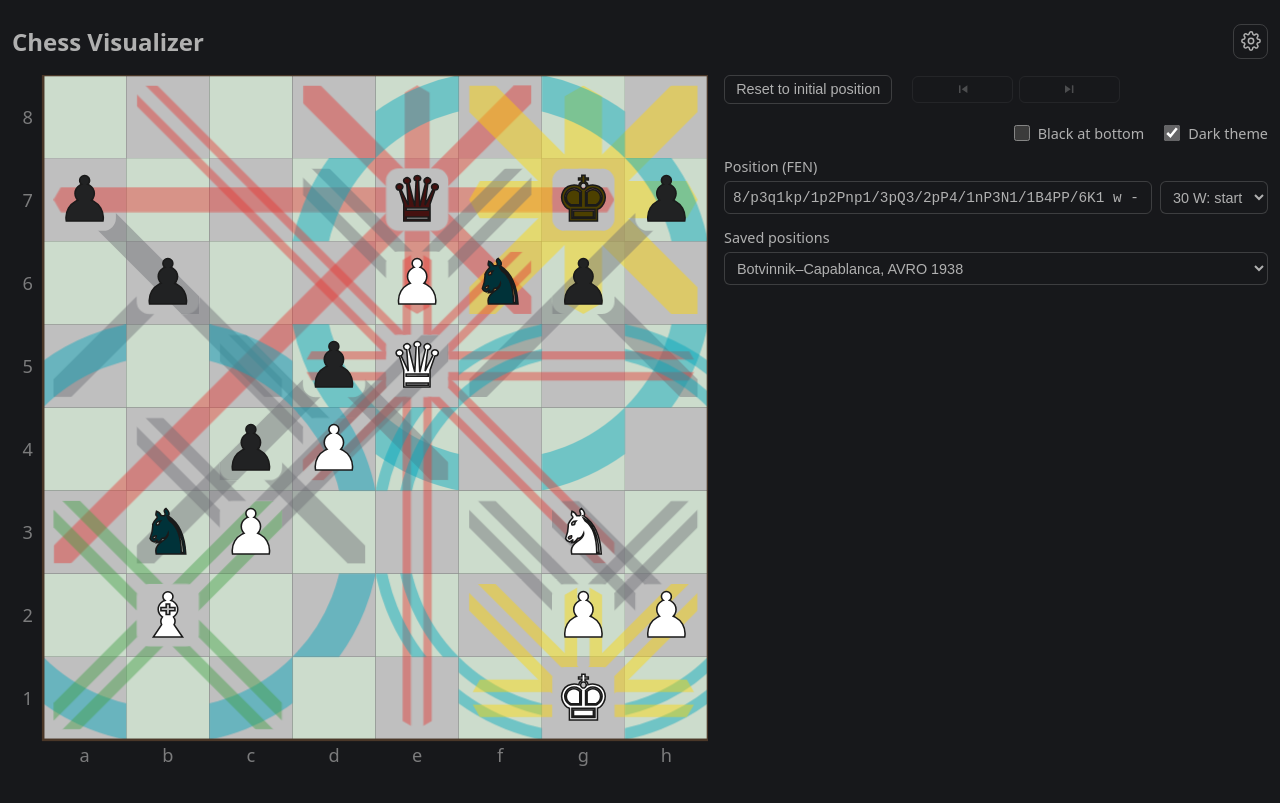
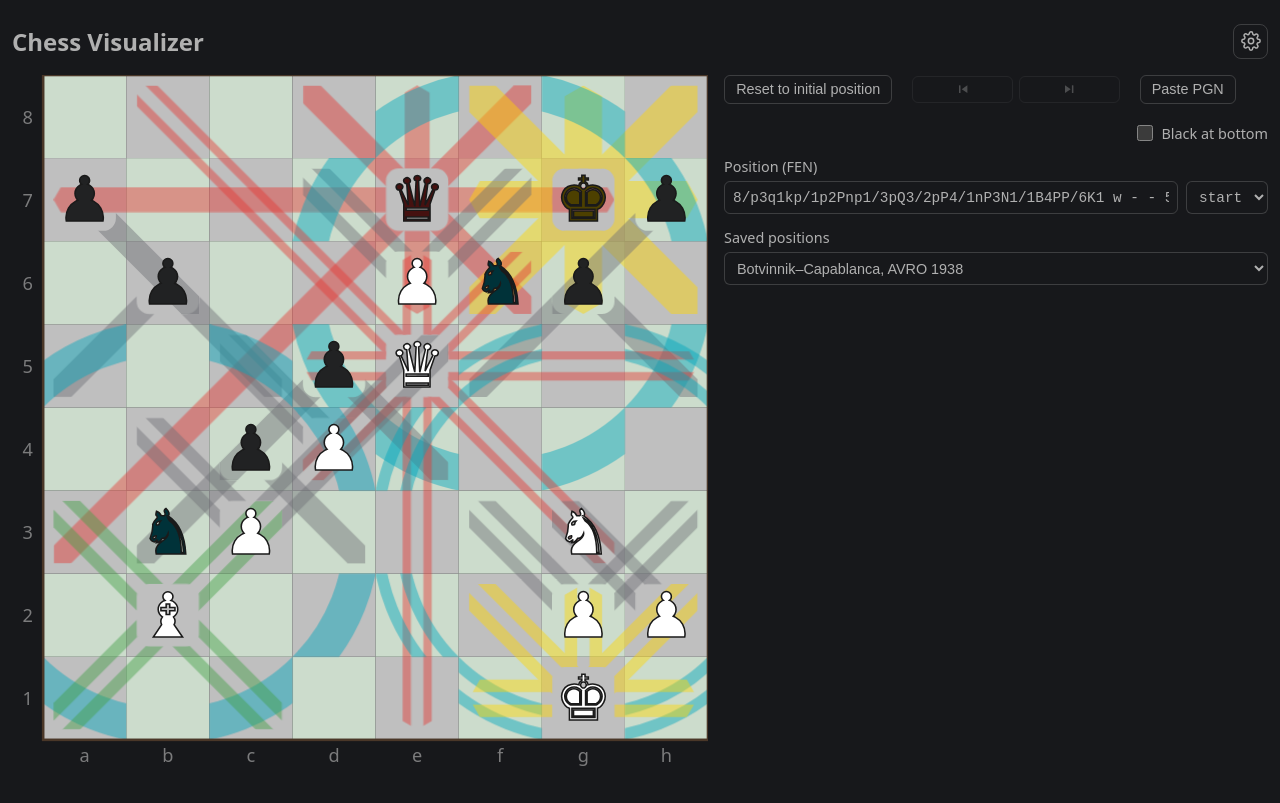
Before and after one commit to ivan-veselovsky/chess-visualizer, a React (Vite) app: page / in a window 1280 px wide. Built offline with nearby package versions, Linux system fonts and the light colour scheme.

Commit message:
PGN import to history stack

```diff
--- a/src/app/App.tsx
+++ b/src/app/App.tsx
@@ -6,6 +6,7 @@ import {
   currentPosition,
   goNext,
   goToPosition,
+  historyFromLine,
   indexOfPosition,
   goPrevious,
   pushPosition,
@@ -13,6 +14,7 @@ import {
   type PositionHistory,
 } from "../chess/history";
 import { applyMove } from "../chess/moves";
+import { parsePgn } from "../chess/pgn";
 import { STARTUP_POSITION } from "../chess/famousPositions";
 import { DEFAULT_FEN, parseFen } from "../chess/position";
 import Board from "../visualization/Board";
@@ -21,6 +23,7 @@ import FenField from "./FenField";
 import GearIcon from "./GearIcon";
 import StepIcon from "./StepIcon";
 import OptionsPanel from "./OptionsPanel";
+import PgnDialog from "./PgnDialog";
 import ToggleField from "./ToggleField";
 import type { Options } from "./options";
 import { DEFAULT_OPTIONS } from "./presets";
@@ -32,6 +35,23 @@ export default function App() {
   const [history, setHistory] = useState<PositionHistory>(() =>
     startHistory(STARTUP_POSITION.fen)
   );
+  const [pgnOpen, setPgnOpen] = useState(false);
+
+  /**
+   * Replaces the history with a whole game, positioned at its start so it can
+   * be stepped through from the beginning. Returns why the text was rejected,
+   * for the dialog to show without closing.
+   */
+  function loadPgn(pgn: string): string | null {
+    const { entries, error } = parsePgn(pgn);
+    if (entries === null) {
+      return error;
+    }
+    const loaded = historyFromLine(entries);
+    setHistory(loaded);
+    setFen(currentPosition(loaded));
+    return null;
+  }
 
   /**
    * A position arrived at by playing: recorded after the current one, with
@@ -106,7 +126,7 @@ export default function App() {
     }
     const next = applyMove(shown, from, to);
     if (next !== null) {
-      playPosition(next.fen, next.label);
+      playPosition(next.fen, next.san);
     }
   }
 
@@ -172,6 +192,14 @@ export default function App() {
             >
               <StepIcon direction="next" />
             </button>
+            <button
+              type="button"
+              className="reset-button"
+              title="Paste a game in PGN"
+              onClick={() => setPgnOpen(true)}
+            >
+              Paste PGN
+            </button>
             <ToggleField
               id="flip-board"
               label="Black at bottom"
@@ -181,14 +209,6 @@ export default function App() {
                   ...options,
                   orientation: flipped ? "black" : "white",
                 })
-              }
-            />
-            <ToggleField
-              id="dark-theme"
-              label="Dark theme"
-              checked={options.theme === "dark"}
-              onChange={(dark) =>
-                setOptions({ ...options, theme: dark ? "dark" : "light" })
               }
             />
           </div>
@@ -218,6 +238,11 @@ export default function App() {
         </div>
       </div>
 
+      <PgnDialog
+        open={pgnOpen}
+        onSubmit={loadPgn}
+        onClose={() => setPgnOpen(false)}
+      />
     </main>
   );
 }
--- a/src/app/OptionsPanel.tsx
+++ b/src/app/OptionsPanel.tsx
@@ -68,6 +68,17 @@ export default function OptionsPanel({
 
   return (
     <aside className="options-panel" aria-label="Options">
+      <section className="options-group">
+        <ToggleField
+          id="dark-theme"
+          label="Dark theme"
+          checked={options.theme === "dark"}
+          onChange={(dark) =>
+            onChange({ ...options, theme: dark ? "dark" : "light" })
+          }
+        />
+      </section>
+
       <section className="options-group">
         <ColorField
           id="light-square"
--- /dev/null
+++ b/src/app/PgnDialog.tsx
@@ -0,0 +1,74 @@
+import { useEffect, useRef, useState } from "react";
+
+interface PgnDialogProps {
+  open: boolean;
+  /** Loads the text; returns why it was rejected, or null on success. */
+  onSubmit: (pgn: string) => string | null;
+  onClose: () => void;
+}
+
+/**
+ * A place to paste a game into.
+ *
+ * A native <dialog> rather than a hand-built overlay: it takes focus, closes on
+ * Escape, and dims what is behind it without any of that needing writing. The
+ * text is held here and thrown away on close, so what is on the board is the
+ * only record of what was loaded.
+ */
+export default function PgnDialog({ open, onSubmit, onClose }: PgnDialogProps) {
+  const dialog = useRef<HTMLDialogElement>(null);
+  const [text, setText] = useState("");
+  const [error, setError] = useState<string | null>(null);
+
+  useEffect(() => {
+    const element = dialog.current;
+    if (element === null) {
+      return;
+    }
+    if (open && !element.open) {
+      setText("");
+      setError(null);
+      element.showModal();
+    } else if (!open && element.open) {
+      element.close();
+    }
+  }, [open]);
+
+  function load() {
+    const rejected = onSubmit(text);
+    setError(rejected);
+    if (rejected === null) {
+      onClose();
+    }
+  }
+
+  return (
+    // onClose also fires for Escape and the backdrop, keeping the flag in step.
+    <dialog ref={dialog} className="pgn-dialog" onClose={onClose}>
+      <label htmlFor="pgn-text">Paste a game in PGN</label>
+      <textarea
+        id="pgn-text"
+        className="pgn-text"
+        rows={12}
+        value={text}
+        spellCheck={false}
+        autoFocus
+        placeholder={'[Event "..."]\n\n1. e4 e5 2. Nf3 Nc6 ...'}
+        onChange={(event) => setText(event.target.value)}
+      />
+      {error !== null && (
+        <p className="pgn-error" role="alert">
+          {error}
+        </p>
+      )}
+      <div className="pgn-dialog-actions">
+        <button type="button" className="reset-button" onClick={onClose}>
+          Cancel
+        </button>
+        <button type="button" className="reset-button" onClick={load}>
+          Load
+        </button>
+      </div>
+    </dialog>
+  );
+}
--- a/src/chess/history.ts
+++ b/src/chess/history.ts
@@ -10,7 +10,7 @@
 /** A position, and the move that produced it — nothing, at the head of a line. */
 export interface HistoryEntry {
   fen: string;
-  /** Piece letter and destination, e.g. "Qd3"; null for a position set outright. */
+  /** The move in SAN, e.g. "Qxd6"; null for a position set outright. */
   move: string | null;
 }
 
@@ -24,6 +24,14 @@ export interface PositionHistory {
 /** A history holding one position, which is where every line starts. */
 export function startHistory(fen: string): PositionHistory {
   return { entries: [{ fen, move: null }], current: 0 };
+}
+
+/**
+ * A history holding a whole line, positioned at its earliest entry — where a
+ * game is read from, rather than where it ended up.
+ */
+export function historyFromLine(entries: HistoryEntry[]): PositionHistory {
+  return { entries, current: entries.length - 1 };
 }
 
 export function currentPosition(history: PositionHistory): string {
@@ -90,26 +98,36 @@ export function goToPosition(
 }
 
 /**
- * How an entry reads in the list: the move that produced it, numbered and
- * lettered for the side that played it — "3 W: Qd3", "5 B: Pb5".
+ * How an entry reads in the list, as a game score is written: White's move
+ * carries the move number, Black's is indented under it so the two columns
+ * line up down the list.
  *
  * The mover is the side *not* to move in the position that followed, and when
  * that is Black the full-move counter has already advanced past them, so it is
  * read back by one.
  */
 export function describeEntry(entry: HistoryEntry): string {
+  if (entry.move === null) {
+    return "start";
+  }
+
   const fields = entry.fen.trim().split(/\s+/);
-  const toMove = fields[1] === "b" ? "b" : "w";
+  const playedByWhite = fields[1] === "b";
   const fullmove = Number(fields[5]);
 
   if (!Number.isFinite(fullmove)) {
-    return entry.fen.trim().slice(0, 24) || "(empty)";
-  }
-  if (entry.move === null) {
-    return `${fullmove} ${toMove === "b" ? "B" : "W"}: start`;
+    return entry.move;
   }
 
-  const playedByWhite = toMove === "b";
   const number = playedByWhite ? fullmove : fullmove - 1;
-  return `${number} ${playedByWhite ? "W" : "B"}: ${entry.move}`;
+  // No padding before the number: Black is indented by the width of its own
+  // White prefix, which is what puts the pair in one column.
+  //
+  // Every space here is non-breaking, the one after the number included. An
+  // ordinary space is collapsible, so a platform free to trim it would pull
+  // White's move a column left of the indent that was measured against it.
+  const prefix = `${number}.\u00a0`;
+  return playedByWhite
+    ? `${prefix}${entry.move}`
+    : `${"\u00a0".repeat(prefix.length)}${entry.move}`;
 }
--- a/src/chess/moves.ts
+++ b/src/chess/moves.ts
@@ -14,8 +14,12 @@ export function legalTargets(position: Chess, square: Square): Square[] {
 export interface PlayedMove {
   /** The position that follows. */
   fen: string;
-  /** Piece letter and destination, e.g. "Qd3", "Pa8=Q" — what the list shows. */
-  label: string;
+  /**
+   * The move in standard algebraic notation, as PGN writes it — "Qxd6",
+   * "Nxd6+", "O-O", "e8=Q#". Taken from chess.js, which works out the
+   * captures, checks, promotions and disambiguation.
+   */
+  san: string;
 }
 
 /**
@@ -47,10 +51,5 @@ export function applyMove(
     to,
     ...(candidates[0].promotion === undefined ? {} : { promotion: "q" }),
   });
-  const promotion =
-    played.promotion === undefined ? "" : `=${played.promotion.toUpperCase()}`;
-  return {
-    fen: next.fen(),
-    label: `${played.piece.toUpperCase()}${played.to}${promotion}`,
-  };
+  return { fen: next.fen(), san: played.san };
 }
--- /dev/null
+++ b/src/chess/pgn.ts
@@ -0,0 +1,46 @@
+import { Chess } from "chess.js";
+import type { HistoryEntry } from "./history";
+
+export interface PgnImport {
+  /** The whole line, newest first, ready to become a history. Null on failure. */
+  entries: HistoryEntry[] | null;
+  error: string | null;
+}
+
+/**
+ * Reads a game and returns every position it passes through.
+ *
+ * chess.js parses the moves; replaying them is what turns a move list into the
+ * positions the board works in. The line starts wherever the game does — a PGN
+ * carrying a FEN header begins there rather than at the initial position.
+ *
+ * Entries come back newest first, matching how a history is ordered.
+ */
+export function parsePgn(text: string): PgnImport {
+  if (text.trim() === "") {
+    return { entries: null, error: "That file is empty." };
+  }
+
+  const game = new Chess();
+  try {
+    game.loadPgn(text);
+  } catch (cause) {
+    return {
+      entries: null,
+      error: cause instanceof Error ? cause.message : "Could not read that PGN.",
+    };
+  }
+
+  const moves = game.history({ verbose: true });
+  if (moves.length === 0) {
+    return { entries: null, error: "That PGN holds no moves." };
+  }
+
+  // `before` on the first move is where the game started, headers included.
+  const line: HistoryEntry[] = [{ fen: moves[0].before, move: null }];
+  for (const move of moves) {
+    line.push({ fen: move.after, move: move.san });
+  }
+
+  return { entries: line.reverse(), error: null };
+}
--- a/src/styles.css
+++ b/src/styles.css
@@ -288,6 +288,8 @@ body {
   flex: 0 0 auto;
   max-width: 12rem;
   padding: 0.4rem 0.5rem;
+  /* Fixed pitch, so the indent under a move number lines the columns up. */
+  font-family: ui-monospace, monospace;
   font-size: 0.9rem;
   color: var(--app-fg);
   background: var(--app-bg);
@@ -295,13 +297,65 @@ body {
   border-radius: 6px;
 }
 
+/* The popup list is drawn by the platform and does not reliably inherit the
+   control's font, so the options state it themselves. */
 .history-select option {
+  font-family: ui-monospace, monospace;
   color: var(--app-fg);
   background: var(--app-bg);
 }
 
 .fen-input-invalid {
   border-color: var(--invalid);
+  color: var(--invalid);
+}
+
+/*
+  A native <dialog> inherits none of the page's colours, so it states them; the
+  backdrop is its own pseudo-element and has to be dimmed separately.
+*/
+.pgn-dialog {
+  width: min(46rem, 90vw);
+  padding: 1rem;
+  color: var(--app-fg);
+  background: var(--app-bg);
+  border: 1px solid var(--panel-border);
+  border-radius: 10px;
+}
+
+.pgn-dialog::backdrop {
+  background: rgb(0 0 0 / 45%);
+}
+
+.pgn-dialog > label {
+  display: block;
+  margin-bottom: 0.3rem;
+  font-size: 0.9rem;
+}
+
+.pgn-text {
+  width: 100%;
+  padding: 0.5rem;
+  font-family: ui-monospace, monospace;
+  font-size: 0.85rem;
+  line-height: 1.45;
+  color: inherit;
+  background: none;
+  border: 1px solid var(--panel-border);
+  border-radius: 6px;
+  resize: vertical;
+}
+
+.pgn-dialog-actions {
+  display: flex;
+  justify-content: flex-end;
+  gap: 0.5rem;
+  margin-top: 0.75rem;
+}
+
+.pgn-error {
+  margin: 0;
+  font-size: 0.8rem;
   color: var(--invalid);
 }
 
```
